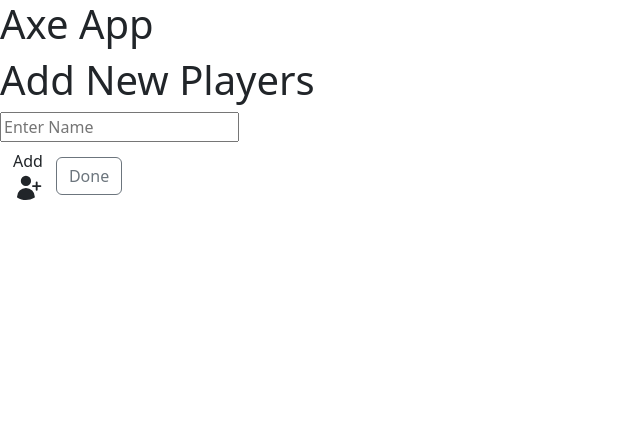
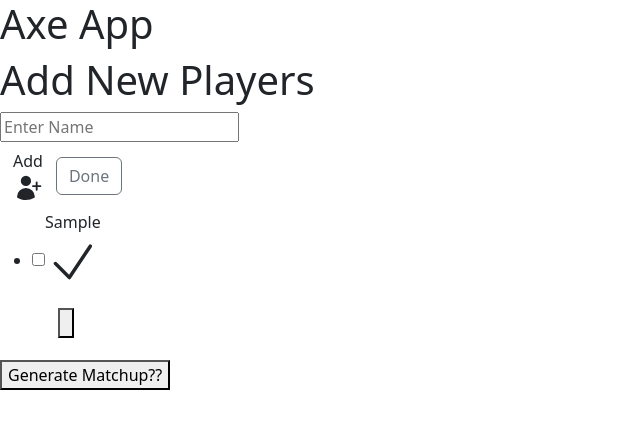
Before and after one commit to SarahWiedrich/Axe-App, a React (Vite) app: page /add in a window 1280 px wide. Both pictures are taken after typing "Sample" into the empty fields and a click on the button "Add". Shown: the top 428 px of the page, without its empty margins (0-640 px from the left). Built offline with nearby package versions, Linux system fonts and the light colour scheme.

Commit message:
add page functionality working accepts name and stores it in platers state and displays player name on page

```diff
--- a/src/components/AddPlayers.jsx
+++ b/src/components/AddPlayerForm.jsx
@@ -1,25 +1,24 @@
-//boxs to enter players first and last name
-//add button saves info to checkin table
-// everytime a player is added it will need to update add another line to the table on check in player.
-//button add another stays on this page and runs a function that adds first & last name to the players array
-//button done adds (below) and sends you to the check in page
+//where player state is created/lives
+
+//Displays box to enter players name
+//add button saves name to local storage
+//done button sends you to the check in page
 
 import { Link } from "react-router-dom"
 import { useState } from "react"
-import useLocalStorage from "../hooks/useLocalStorage"
+
 //styling
 import Button from "react-bootstrap/Button"
 import { UserPlusIcon } from '@heroicons/react/24/solid'
 
 
-export default function AddPlayers() {
+export default function AddPlayerForm({ addName }) {
     const [name, setName] = useState("")
-    const [players, setPlayers] = useLocalStorage('players-list', [])
+    // const [player, setPlayer] = useState([])
 
-    //add player to local storage array
-    function addName(player) {
-        setPlayers(prevState => [...prevState, player])
-    }
+    // function addName(player) {
+    //     setPlayer(prevState => [...prevState, player])
+    // }
 
     function handelFormSubmit(e) {
         e.preventDefault()
@@ -47,15 +46,13 @@ export default function AddPlayers() {
                     placeholder="Enter Name"
                     />
                 </div>
-                <button className="btn" type="submit">
+                <button className="btn" type="submit" aria-label="Add Name">
                     Add<UserPlusIcon />
                 </button>
                 <Link to={`/checkin`}>
                     <Button variant="outline-secondary">Done</Button>
                 </Link>
             </form>
-
-
         </>
     )
 }
--- a/src/components/Attendance.jsx
+++ /dev/null
@@ -1,17 +0,0 @@
-// list of ALL players
-// a check box next to each name
-    //write a function that displays the check in button as many times as there are names in the table
-// all players automatically checked in
-// button to generate matchups - sends to match page
-
-
-export default function Attendance() {
-
-    return (
-        <>
-            <div className="container">
-                <h2>Players</h2>
-            </div>
-        </>
-    )
-}
--- /dev/null
+++ b/src/components/EditForm.jsx
@@ -0,0 +1,9 @@
+
+
+export default function EditForm() {
+    return (
+        <>
+            <h1>Edit Form</h1>
+        </>
+    )
+}
--- /dev/null
+++ b/src/components/EditPlayer.jsx
@@ -0,0 +1,72 @@
+import useLocalStorage from "../hooks/useLocalStorage";
+import EditForm from "./EditForm"
+import PlayersList from "./PlayersList";
+import AddPlayerForm from "./AddPlayerForm"
+
+
+import { useState } from "react"
+
+export default function EditPlayer() {
+    const [players, setPlayers] = useLocalStorage('name.players', [])
+    const [editedPlayer, setEditedPlayer] = useState(null)
+    const [isEditing, setIsEditing] = useState(false)
+    const [prevFocusElement, setPrevFocusElement] = useState(null)
+
+    // function addName(player) {
+    //     setPlayers(prevState => [...prevState, player])
+    // }
+
+    function deletePlayer(id) {
+        setPlayers(prevState => prevState.filter(player => player.id !== id))
+    }
+
+    function markAbsent(id) {
+        setPlayers(prevState => prevState.map(player => (
+            player.id === id ? {...player, checked: !player.checked} : player)))
+    }
+
+    function closeEditMode() {
+        setIsEditing(false)
+        prevFocusElement.focus()
+    }
+
+    function updatePlayer(player) {
+        setPlayers(prevState => prevState.map(name => (
+            name.id === player.id ? {...name, name: player.name} : name
+        )))
+        closeEditMode()
+    }
+
+    function enterEditMode(player) {
+        setEditedPlayer(player)
+        setEditedPlayer(true)
+        setPrevFocusElement(document.activeElement)
+    }
+
+
+    return (
+        <div>
+            <header>
+                <h1>Edit Players List</h1>
+            </header>
+            {isEditing && (
+                <EditForm
+                    editedPlayer={editedPlayer}
+                    updatePlayer={updatePlayer}
+                    closeEditMode={closeEditMode}
+                />
+            )}
+
+            <AddPlayerForm addname={addName}/>
+
+            {players && (
+                <PlayersList
+                    players={players}
+                    deletePlayer={deletePlayer}
+                    markAbsent={markAbsent}
+                    enterEditMode={enterEditMode}
+                />
+            )}
+        </div>
+    )
+}
--- /dev/null
+++ b/src/components/PlayersList.jsx
@@ -0,0 +1,25 @@
+//maps over all players and
+//list of ALL players
+// all players automatically checked in
+// button to generate matchups - sends to match page
+
+import PlayersPresent from "./PlayersPresent"
+
+export default function PlayersList({ player, deletePlayer, markAbsent, enterEditMode }) {
+    return (
+        <>
+        <ul>
+            {player.map(player => (
+                <PlayersPresent
+                    key={player.id}
+                    player={player}
+                    deletePlayer={deletePlayer}
+                    markAbsent={markAbsent}
+                    enterEditMode={enterEditMode}
+                />
+            ))}
+        </ul>
+        <button>Generate Matchup??</button>
+        </>
+    )
+}
--- /dev/null
+++ b/src/components/PlayersPresent.jsx
@@ -0,0 +1,49 @@
+//displays check box and handels checkbox functionality - updates checked state
+//default state of player is present(checked)
+//if checkbox is check it marks the player as absent - CSS draws a line through the name
+    //if check box checked do not export this name to match up
+//displays delete button - used when soneone is no longer playing
+//displays edit button - edit can be used when someone is subbing in for an absent player
+
+import { useState } from 'react'
+
+//Library imports
+import { CheckIcon, PencilSquareIcon, TrashIcon  } from '@heroicons/react/24/outline';
+
+//takes in player object from...? where will function to create player state be located
+export default function PlayersPresent({ player, deletePlayer, markAbsent, enterEditMode }) {
+    const [isPresent, setIsPresent] = useState(player.checked)//initial value of player state is checked - meaning they are present
+
+    function handleCheckboxChange() {
+        setIsPresent(!isPresent);//when checkbox is checked set state to is not present
+        markAbsent(player.id)//then mark this player as absent
+    }
+
+    return (
+        <>
+            <li>
+                <div>
+                    <input
+                        type="checkbox"
+                        checked={isPresent}
+                        onChange={handleCheckboxChange}
+                        name={player.name}
+                        id={player.id}
+                    />
+                    <label>
+                        {player.name}
+                        <p> <CheckIcon /> </p>
+                    </label>
+                </div>
+                <div>
+                    <button className='btn' onClick={() => enterEditMode(player)}>
+                        <PencilSquareIcon />
+                    </button>
+                    <button onClick={() => deletePlayer(player.id)}>
+                        <TrashIcon />
+                    </button>
+                </div>
+            </li>
+        </>
+    )
+}
--- a/src/pages/Add.jsx
+++ b/src/pages/Add.jsx
@@ -1,11 +1,20 @@
 //displays the add players component??
 
-import AddPlayers from "../components/AddPlayers"
+import { useState } from "react"
+
+import AddPlayerForm from "../components/AddPlayerForm"
+import PlayersList from "../components/PlayersList"
 
 export default function Add() {
+    const [player, setPlayer] = useState([])
+
+    function addName(player) {
+        setPlayer(prevState => [...prevState, player])
+    }
     return (
         <>
-            <AddPlayers />
+            <AddPlayerForm addName={addName} />
+            {player && <PlayersList player={player} />}
         </>
     )
 }
--- a/src/pages/CheckIn.jsx
+++ b/src/pages/CheckIn.jsx
@@ -1,10 +1,14 @@
-import Attendance from "../components/Attendance"
+//displays all the players
+//access to edit player/check in functionality
+
+
+import EditPlayer from "../components/EditPlayer"
 
 export default function CheckIn() {
     return (
         <div>
             <h1>Check in page</h1>
-            <Attendance />
+            <EditPlayer />
         </div>
     )
 }
```
